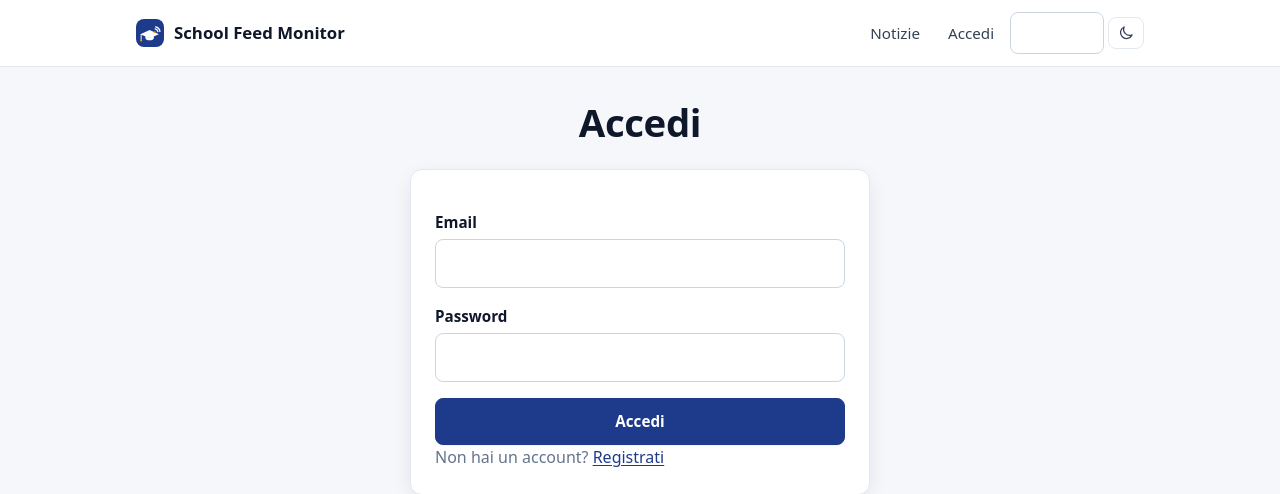
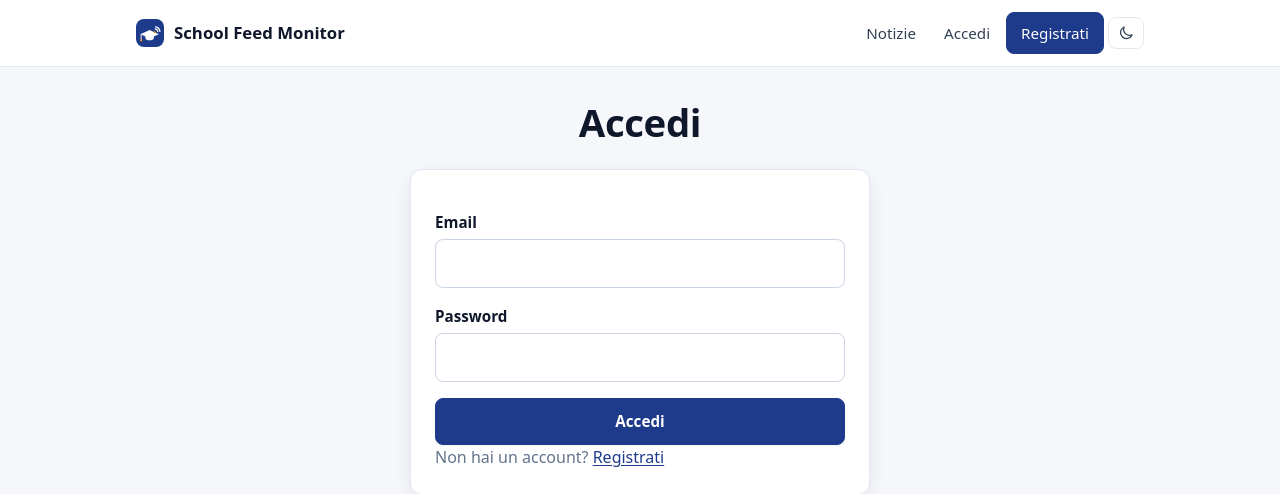
Before and after one commit to federicodiluca/CheckFeed-Bot, a Flask app: page /accedi in a window 1280 px wide. Shown: the top 494 px of the page. Run offline with Flask 3, Linux system fonts and the light colour scheme.

Commit message:
fix(web): header Registrati is a real primary button; nav hover no longer overrides buttons
Co-Authored-By: Claude Opus 5 <noreply@anthropic.com>

```diff
--- a/web/static/style.css
+++ b/web/static/style.css
@@ -71,9 +71,8 @@ code { font-family: var(--mono); background: var(--surface-2); padding: 1px 6px;
 .brand-logo { display: block; border-radius: 8px; }
 .site-header ul { list-style: none; margin: 0 0 0 auto; padding: 0; display: flex; gap: var(--space-1); align-items: center; flex-wrap: wrap; }
 .site-header li a, .site-header button.link { display: inline-block; padding: 8px 12px; border-radius: var(--radius-sm); color: var(--fg-2); text-decoration: none; font-weight: 500; font-size: .95rem; }
-.site-header li a:hover, .site-header button.link:hover { background: var(--bg-soft); color: var(--fg); }
-.site-header li a.button { color: var(--on-primary); box-shadow: none; }
-.site-header li a.button:hover, .site-header li a.button:focus-visible { background: var(--primary-hover); border-color: var(--primary-hover); color: var(--on-primary); }
+.site-header li a:not(.button):hover, .site-header button.link:hover { background: var(--bg-soft); color: var(--fg); }
+.site-header li a.button { padding: 8px 14px; box-shadow: none; }  /* stile: vedi .button.primary */
 form.inline { display: inline; }
 button.link { background: none; border: 0; cursor: pointer; font: inherit; }
 button.icon { background: none; border: 1px solid var(--border); border-radius: var(--radius-sm); color: var(--fg-2); cursor: pointer; padding: 6px 8px; line-height: 0; display: inline-flex; }
--- a/web/templates/base.html
+++ b/web/templates/base.html
@@ -44,7 +44,7 @@
           </li>
         {% else %}
           <li><a href="{{ url_for('auth.login') }}">Accedi</a></li>
-          <li><a class="button" href="{{ url_for('auth.register') }}">Registrati</a></li>
+          <li><a class="button primary" href="{{ url_for('auth.register') }}">Registrati</a></li>
         {% endif %}
         <li><button type="button" id="theme-toggle" class="icon" aria-label="Cambia tema chiaro/scuro" title="Tema chiaro/scuro"><span class="only-light">{% from "_icons.html" import icon %}{{ icon('moon', 18) }}</span><span class="only-dark">{{ icon('sun', 18) }}</span></button></li>
       </ul>
```
